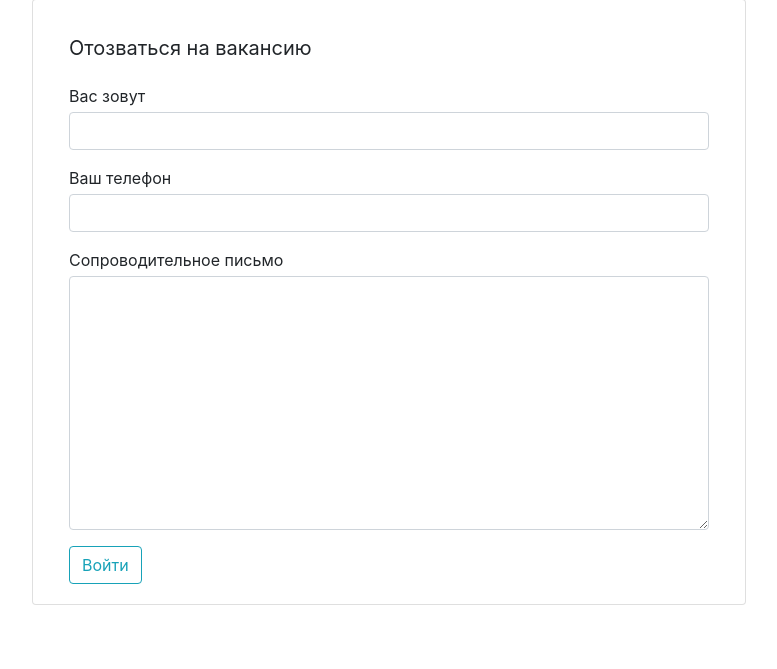
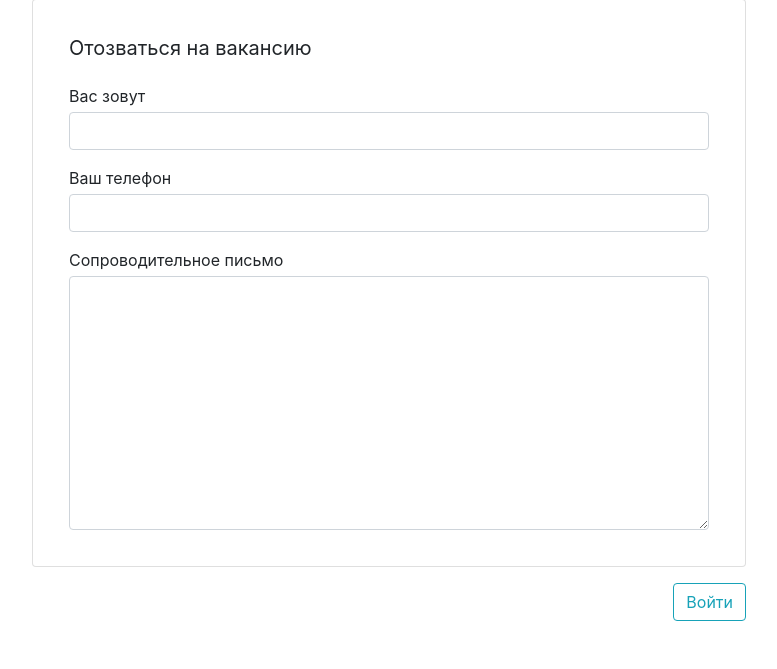
Before and after one commit to sitdikovdenis/myhh_week4, a Django app: page /vacancies/1 in a window 1280 px wide. Shown: the part 420-1089 px from the top of the page, without its empty margins (259-1036 px from the left). Run offline with Django 3.2, Linux system fonts and the light colour scheme; data comes from the database, SQL or seed files in the repository; some libraries are stand-ins or nearby versions.

Commit message:
commit 27.05.2020

```diff
--- a/hh/templates/hh/vacancy.html
+++ b/hh/templates/hh/vacancy.html
@@ -31,18 +31,16 @@
 						  </div>
 						{% endfor %}
 
-
-
-						{% if not request.user.is_authenticated %}
-							<button type="button" class="btn btn-outline-info">Войти</button>
-						{% else %}
+						{% if request.user.is_authenticated %}
                           <input type="submit" class="btn btn-primary mt-4 mb-2" value="Отправить отклик">
 						{% endif %}
-
-
-
                     </div>
                 </form>
+				{% if not request.user.is_authenticated %}
+				<form class="float-right" action="/login" method="get">{% csrf_token %}
+					<button type="button" class="btn btn-outline-info">Войти</button>
+				  </form>
+				{% endif %}
             </section>
         </div>
     </div>
```
